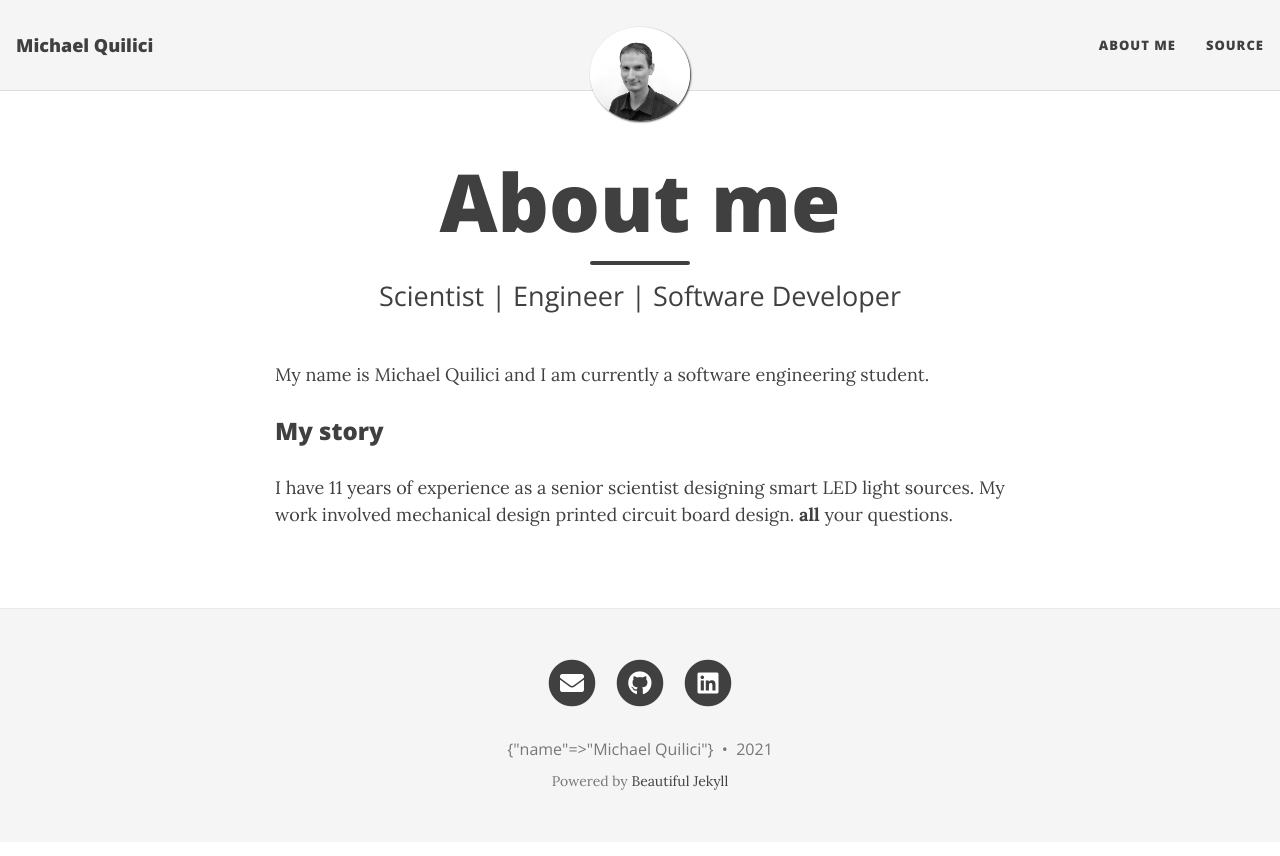
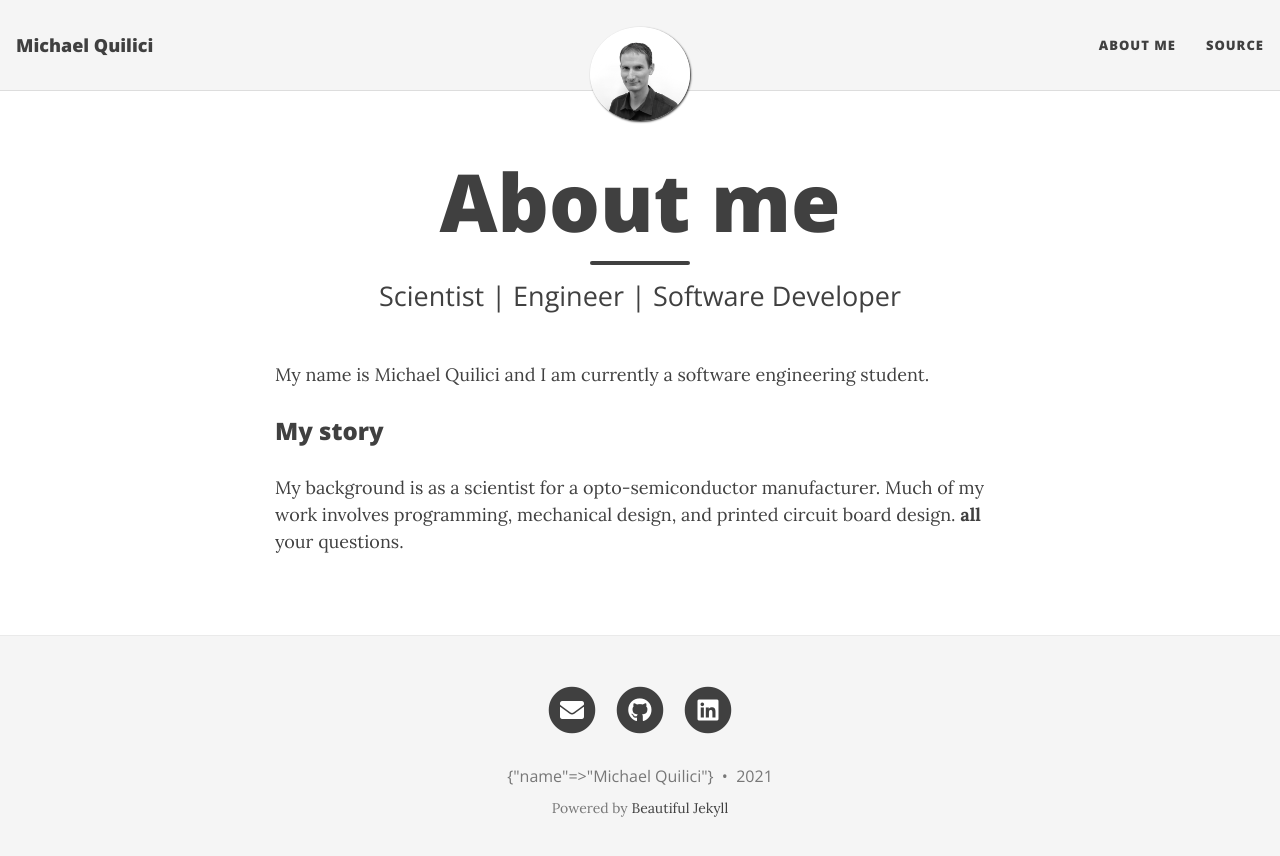
Before and after one commit to mquilici/mquilici.github.io, a Jekyll site: the page built from aboutme.md, in a window 1280 px wide. Shown: the top 856 px of the page. Built offline with Jekyll 4.4.1, drawn with Linux system fonts in a browser that asks for light colours; nearby versions of some CDN libraries.

Commit message:
Update aboutme.md

```diff
--- a/aboutme.md
+++ b/aboutme.md
@@ -8,5 +8,5 @@ My name is Michael Quilici and I am currently a software engineering student.
 
 ### My story
 
-I have 11 years of experience as a senior scientist designing smart LED light sources. My work involved mechanical design printed circuit board design.
+My background is as a scientist for a opto-semiconductor manufacturer. Much of my work involves programming, mechanical design, and printed circuit board design.
 **all** your questions.
```
